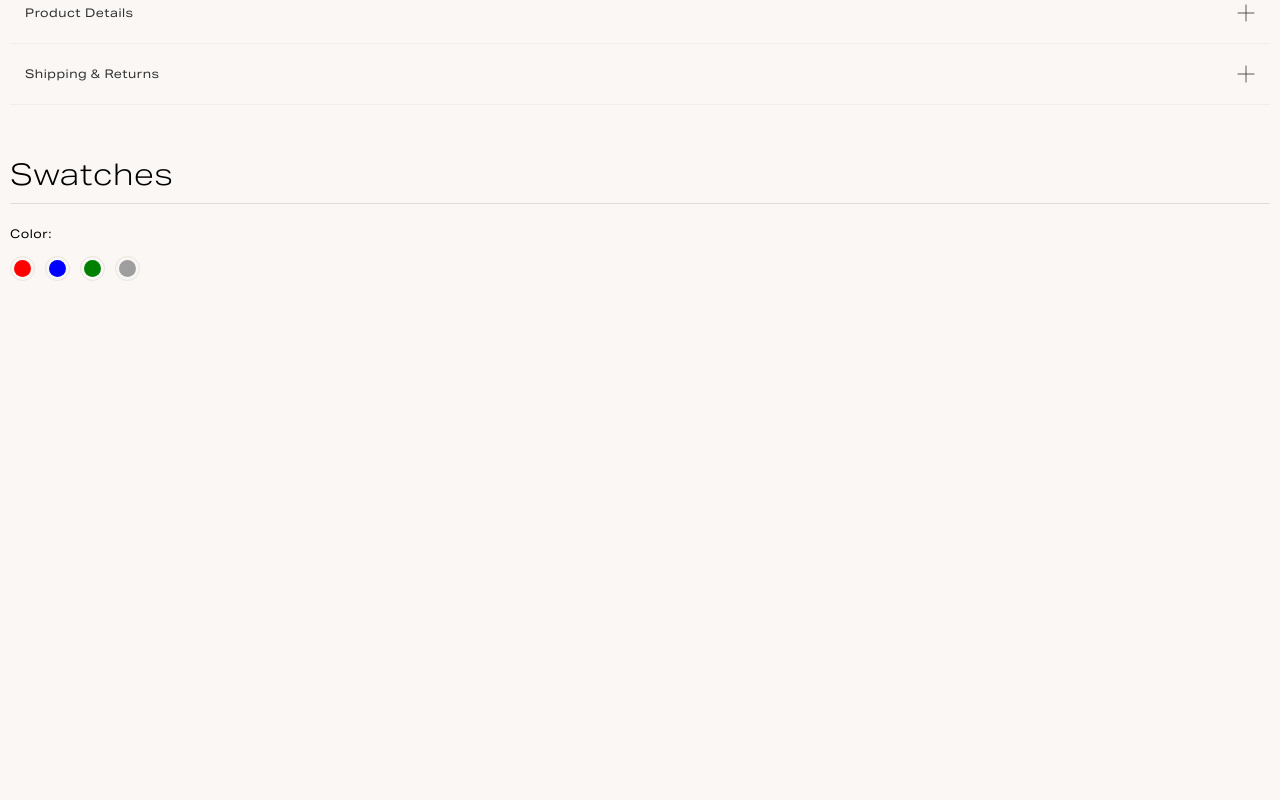
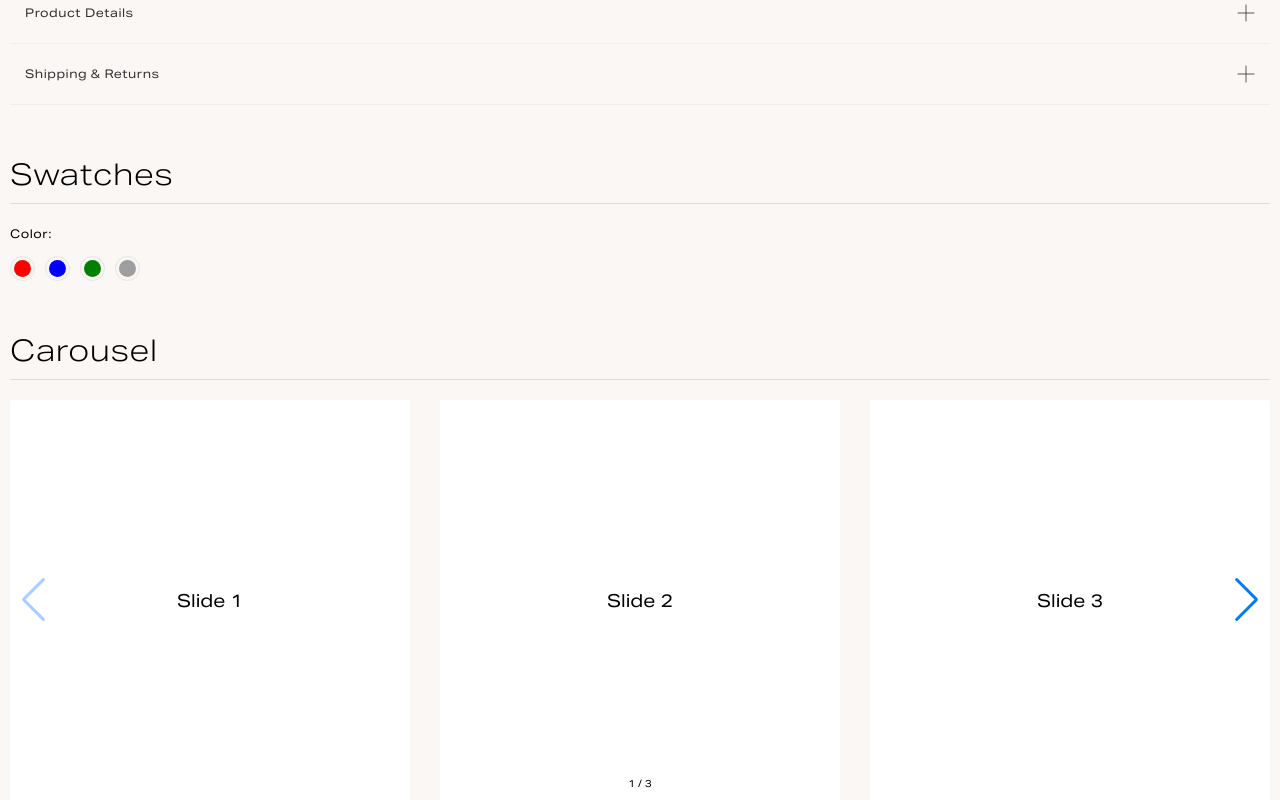
Before and after one commit to prakashPersistent/ui-boilerplate, a React (Create React App) app: page / in a window 1280 px wide. Shown: the part 5269-6069 px from the top of the page. Before the commit the page ends 5620 px from the top, so only its background shows below. Built offline with nearby package versions, Linux system fonts and the light colour scheme; grey boxes are pictures that could not be loaded.

Commit message:
carousel added

```diff
--- a/package.json
+++ b/package.json
@@ -10,6 +10,7 @@
     "react-dom": "^18.1.0",
     "react-scripts": "5.0.1",
     "sass": "^1.51.0",
+    "swiper": "^8.1.5",
     "web-vitals": "^2.1.4"
   },
   "scripts": {
--- a/src/App.js
+++ b/src/App.js
@@ -4,9 +4,10 @@ import SVGIcon from './svg/arrow-right.svg';
 import ArrowDown from './svg/arrow-down.svg';
 import PlusIcon from './svg/plus.svg';
 import Dropdown from './Components/Dropdown';
-import {data,disabled,accordionData,swatchesData} from "./Constants/constants"
+import {data,disabled,accordionData,swatchesData, slides} from "./Constants/constants"
 import Accordion from './Components/Accordion';
 import Swatches from './Components/Swatches';
+import Carousel from './Components/Carousel';
 
 function App() {
   return (
@@ -552,6 +553,11 @@ function App() {
             <h3 className='typography-title'>Swatches</h3>
             <Swatches data={swatchesData}/>
           </div>
+
+          <div className='typography-box'>
+            <h3 className='typography-title' >Carousel</h3>
+            <Carousel slidesPerView={3} slides={slides}/>
+          </div>
         </div>
       </div>
     </>
--- /dev/null
+++ b/src/Components/Carousel.js
@@ -0,0 +1,50 @@
+import React from "react";
+// Import Swiper React components
+import { Swiper, SwiperSlide } from "swiper/react";
+
+// Import Swiper styles
+import "swiper/css";
+import "swiper/css/pagination";
+import "swiper/css/navigation";
+
+// import required modules
+import { Pagination,Navigation } from "swiper";
+
+const  Carousel = ({slidesPerView,slides}) => {
+  return (
+    <div className="carousle-wrp">
+      <Swiper
+        slidesPerView={slidesPerView}
+        slidesPerGroup={slidesPerView}
+        spaceBetween={30}
+        navigation={true}
+        modules={[Pagination, Navigation]}
+        pagination={{
+          type:"fraction"
+        }}
+        breakpoints={{
+            320: {
+              slidesPerView: 1,
+              spaceBetween: 10,
+            },
+            768: {
+              slidesPerView: 2,
+              spaceBetween: 20,
+            },
+            1024: {
+              slidesPerView: 3,
+              spaceBetween: 30,
+            },
+          }}
+        className="mySwiper"
+      >
+          {slides.map((ele,i)=>(
+            <SwiperSlide key={i}>{ele}</SwiperSlide>
+          ))}
+      </Swiper>
+    </div>
+  );
+}
+
+
+export default Carousel;
--- a/src/Constants/constants.js
+++ b/src/Constants/constants.js
@@ -10,4 +10,6 @@ export const accordionData = [{
     body:"Lorem ipsum dolor sit amet, consectetur adipiscing elit. Praesent ac urna molestie, ultricies ipsum et, dapibus nunc."
 }]
 
-export const swatchesData = ['red','blue','green','http://codeskulptor-assets.commondatastorage.googleapis.com/assets_clock_background.png']
+export const swatchesData = ['red','blue','green','http://codeskulptor-assets.commondatastorage.googleapis.com/assets_clock_background.png'];
+
+export const slides = ["Slide 1","Slide 2","Slide 3","Slide 4","Slide 5","Slide 6","Slide 7","Slide 8","Slide 9"]
--- /dev/null
+++ b/src/scss/_carousle.scss
@@ -0,0 +1,37 @@
+.carousle-wrp{
+    position: relative;
+    height: 200px;
+}
+
+
+.swiper {
+    width: 100%;
+    height: 200%;
+  }
+
+  .swiper-slide {
+    text-align: center;
+    font-size: 18px;
+    background: #fff;
+
+    /* Center slide text vertically */
+    display: -webkit-box;
+    display: -ms-flexbox;
+    display: -webkit-flex;
+    display: flex;
+    -webkit-box-pack: center;
+    -ms-flex-pack: center;
+    -webkit-justify-content: center;
+    justify-content: center;
+    -webkit-box-align: center;
+    -ms-flex-align: center;
+    -webkit-align-items: center;
+    align-items: center;
+  }
+
+  .swiper-slide img {
+    display: block;
+    width: 100%;
+    height: 100%;
+    object-fit: cover;
+  }
--- a/src/scss/app.scss
+++ b/src/scss/app.scss
@@ -5,3 +5,4 @@
 @import "buttons";
 @import "grid";
 @import "fonts";
+@import "carousle";
```
